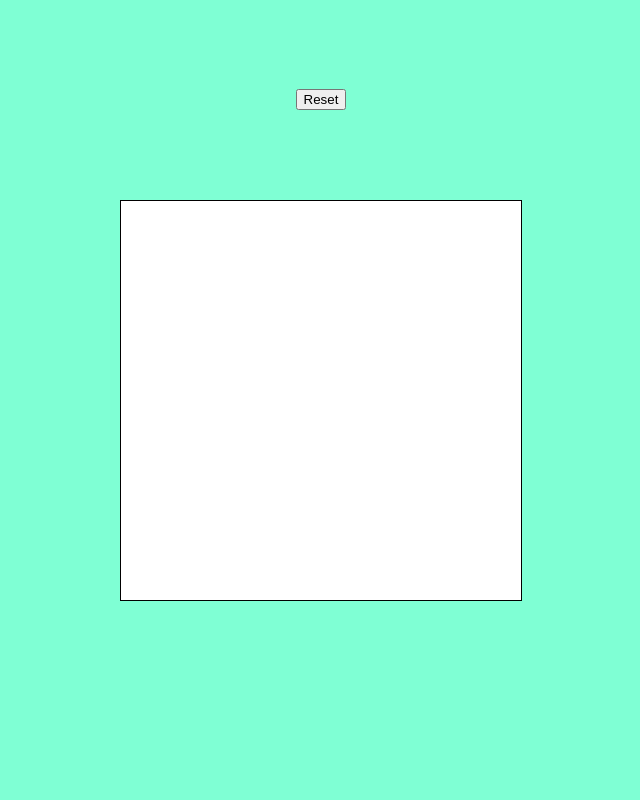
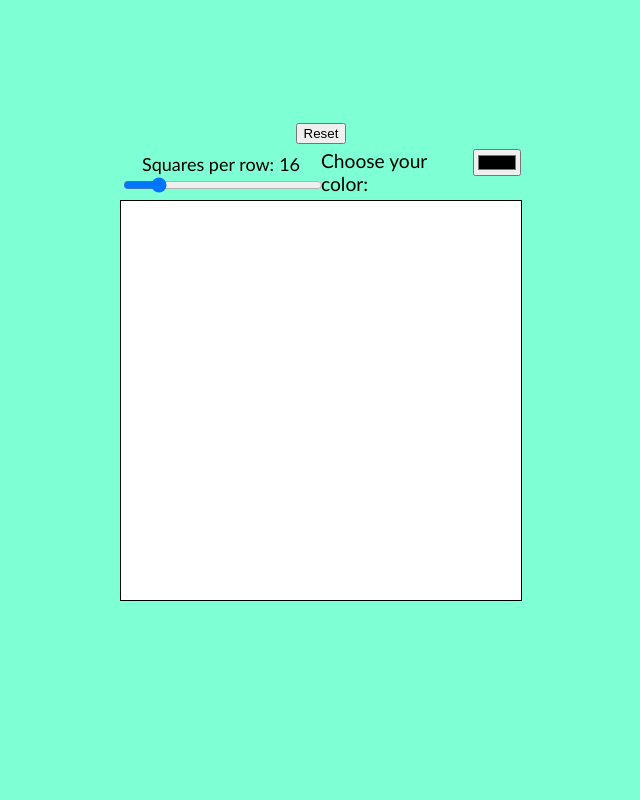
Before and after one commit to meggied90/etch-a-sketch, a plain HTML site: page index.html in a window 1280 px wide. Shown: the whole page, without its empty margins (319-959 px from the left). Drawn offline with Linux system fonts and the light colour scheme.

Commit message:
slider & color selection implemented

```diff
--- a/index.html
+++ b/index.html
@@ -9,9 +9,25 @@
 
 </head>
 <body>
-    <div id="menu">
-        <button id="reset">Reset</button>
+    <div class="menu">
+        <div class="resetbutton">
+            <button id="reset">Reset</button>
+        </div>
+        <div class ="settings">
+            <div class="slider">
+                <div id="slidervalue">
+                    <span>Squares per row:  </span>
+                    <span id="slidernumber"></span>
+                </div>
+                <input type="range" min="1" max="100" value="16" class="slider" id="squarecount">
+            </div>
+            <div class="colorpicker">
+                <span>Choose your color: </span>
+                <input type="color" id="squarecolor">
+            </div>
+        </div>
     </div>
+
     <div id="frame">
     </div>
     <div id="base"></div>
--- a/script.js
+++ b/script.js
@@ -1,6 +1,14 @@
-let perRow = 16
+let slider = document.getElementById("squarecount");
+let perRow = slider.value;
 let totalSquares = Math.pow(perRow, 2)
 let side = (1 / perRow)*100 + "%"
+let slideroutput =   document.getElementById("slidernumber");
+slideroutput.innerHTML = perRow
+
+slider.oninput = function () {
+    slideroutput.innerHTML = this.value
+}
+
 let squares = document.querySelectorAll(".square")
 
 function drawSquares() {
@@ -14,6 +22,9 @@ function drawSquares() {
     };
 };
 
+let squarecolor = document.getElementById("squarecolor")
+console.log(squarecolor.value)
+
 function redefineSquares() {
     let squares = document.querySelectorAll(".square")
     squares.forEach(function (square) {
@@ -23,7 +34,7 @@ function redefineSquares() {
 
     squares.forEach(function(square) {
         square.addEventListener("mouseover", function colorchange() {
-            square.style.backgroundColor = "orange";
+            square.style.backgroundColor = squarecolor.value;
         })
     })
 }
@@ -40,13 +51,7 @@ function removeSquares() {
 
 document.getElementById("reset").onclick = () => {
     removeSquares();
-    input = prompt("How many squares per row do you want?");
-    while (input > 100) {
-        input = prompt("I'm sorry, that will overwhelm the computer. Please \
-        don't go over 100. How many squares per row do you want?");
-    }
-    perRow = input;
-
+    perRow = slider.value;
     totalSquares = Math.pow(perRow, 2);
     side = (1 / perRow)*100 + "%";
     drawSquares();
--- a/style.css
+++ b/style.css
@@ -7,6 +7,7 @@ body {
     height: 100vh;
     width: auto;
     margin: 0px;
+    font-family:'Gill Sans', 'Gill Sans MT', Calibri, 'Trebuchet MS', sans-serif;
 }
 
 #frame {
@@ -24,12 +25,12 @@ body {
     /* width: 6.25%;  */
 }
 
-#menu {
+.menu {
     display: flex;
-    flex-direction: row;
+    flex-direction: column;
     height: 25vh;
     width: 100vw;
-    justify-content: center;
+    justify-content: flex-end;
     align-items: center;
 }
 
@@ -38,6 +39,38 @@ body {
     justify-self: center;
 }
 
+.settings {
+    display: flex;
+    flex-direction: row;
+    align-items: flex-end;
+    padding: 5px;
+}
+
+.slider {
+    display: flex;
+    flex-direction: column;
+    width: 25vh;
+}
+
+#slidervalue {
+    display: flex;
+    flex-direction: row;
+    justify-content:center;
+    font-size:large;
+}
+
+#slidernumber {
+    padding-left: 5px;
+}
+
+.colorpicker {
+    width: 25vh;
+    display:flex;
+    flex-direction: row;
+    justify-content: space-evenly;
+    font-size: larger;
+}
+
 #base {
     height:25vh;
 }
```
Also changed, not shown: readme.txt.
